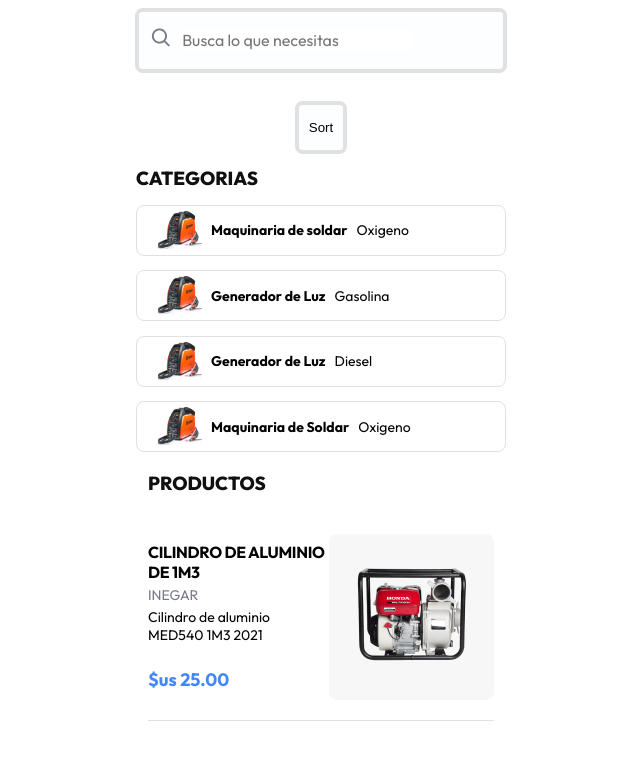
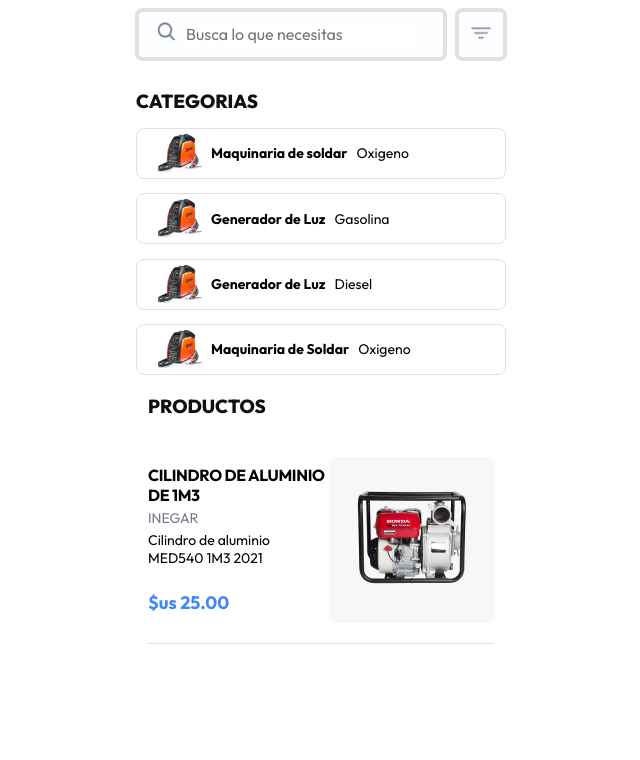
Before and after one commit to Leandrojxd/E-commerce, a Next.js app: page /Catalog in a window 1280 px wide. Shown: the top 760 px of the page, without its empty margins (319-959 px from the left). Built offline with nearby package versions, Linux system fonts and the light colour scheme.

Commit message:
feature: Adding Styles for SearchFilterBar and IconSort

```diff
--- a/public/home.module.css
+++ b/public/home.module.css
@@ -65,15 +65,16 @@
 }
 .searchBar_style{
     display: flex;
-    width: 21.6rem;
-    padding: 15.072px 9.42px;
+    gap: 0.5rem;
+    width: 17.18rem;
     align-items: center;
-    gap: 9.42px;
+    margin: 0;
+    padding: 0.57rem 0.94rem;
 
     border-radius: 7.536px;
     border: 4px solid var(--neutral-500, #E1E1E1);
     background: var(--neutral-100, #FCFEFF);
-    margin-bottom: 1.76rem;
+    margin-bottom: 1rem;
 }
 
 .searchInput_style{
@@ -139,8 +140,8 @@
 }
 
 .sort_button_style{
-    width: 52px;
-    height: 53px;
+    width: 3.25rem;
+    height: 3.31rem;
     border-radius: 7.536px;
     border: 4px solid var(--neutral-500, #E1E1E1);
     background: var(--neutral-100, #FCFEFF);
@@ -225,3 +226,16 @@
     justify-content: center;
     align-items: center;
 }
+
+.sort_icon_style{
+    width: 1.5rem;
+    height: 1.5rem;
+    flex-shrink: 0;
+}
+
+.filter_search_bar_position{
+    display: flex;
+    flex-direction: row;
+    justify-content: space-between;
+    gap: 0.5rem;
+}
--- a/src/app/Catalog/page.tsx
+++ b/src/app/Catalog/page.tsx
@@ -1,4 +1,5 @@
 import SortButton from "@/components/atoms/SortButton";
+import FilterSearchBar from "@/components/organism/FilterSearchBar";
 import ProductCard from "@/components/organism/ProductCard";
 import Search from "@/components/organism/Search";
 import Categories from "@/components/templates/Categories";
@@ -8,8 +9,7 @@ import styles from 'public/home.module.css';
 export default function Catalog() {
   return (
     <main className={styles.catalog_page_style}>
-      <Search />
-      <SortButton/>
+      <FilterSearchBar/>
       <Categories/>
       <Products/>
     </main>
--- a/src/components/atoms/SortButton.tsx
+++ b/src/components/atoms/SortButton.tsx
@@ -1,9 +1,12 @@
 import styles from 'public/home.module.css'
+import CustomImage from './CustomImage'
 
 function SortButton() {
   return (
     <div>
-        <button className={styles.sort_button_style}>Sort</button>
+        <button className={styles.sort_button_style}>
+          <CustomImage src='/assets/sort.png' alt='SortIcon' className={styles.sort_icon_style}/>
+        </button>
     </div>
   )
 }
--- /dev/null
+++ b/src/components/organism/FilterSearchBar.tsx
@@ -0,0 +1,14 @@
+import SortButton from "../atoms/SortButton"
+import Search from "./Search"
+import styles from 'public/home.module.css'
+
+function FilterSearchBar() {
+  return (
+    <div className={styles.filter_search_bar_position}>
+        <Search />
+        <SortButton/>
+    </div>
+  )
+}
+
+export default FilterSearchBar
```
Also changed, not shown: public/assets/sort.png (added).
